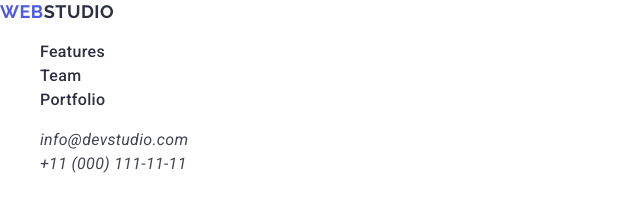
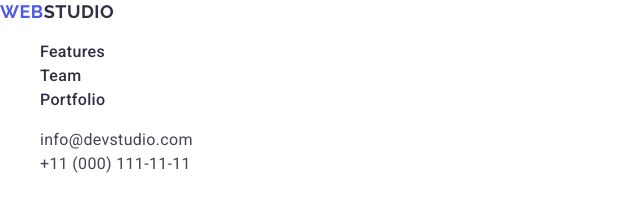
Before and after one commit to ZemikHWM/goit-markup-hw-02, a plain HTML site: page index.html in a window 1280 px wide. Shown: the top 219 px of the page, 0-640 px from the left. Drawn offline with nearby package versions, Linux system fonts and the light colour scheme.

Commit message:
AI remark

```diff
--- a/css/common.css
+++ b/css/common.css
@@ -1,6 +1,7 @@
 body {
-  font-family: 'Roboto', serif;
+  font-family: 'Roboto', sans-serif;
   color: #434455;
+  background-color: #fff;
 }
 a {
   text-decoration: none;
--- a/css/footer.css
+++ b/css/footer.css
@@ -10,11 +10,7 @@
   text-transform: uppercase;
   color: #f4f4fd;
 }
-.footer-logo:hover,
-.footer-logo:focus {
-  color: #2e2f42;
-  background-color: #ffffff;
-}
+
 .footer-text {
   font-size: 16px;
   line-height: 1.5;
--- a/css/header.css
+++ b/css/header.css
@@ -1,5 +1,5 @@
-header {
-  background-color: #ffffff;
+.section-header {
+  background-color: #fff;
 }
 .header-logo {
   font-family: 'Raleway', serif;
@@ -34,6 +34,7 @@ header {
   text-decoration: underline;
 }
 .header-contacts {
+  font-style: normal;
   font-weight: 400;
   font-size: 16px;
   line-height: 1.5;
--- a/index.html
+++ b/index.html
@@ -20,7 +20,7 @@
     <link rel="stylesheet" href="./css/main.css" />
   </head>
   <body>
-    <header id="header">
+    <header id="header" class="section-header">
       <a href="./index.html" class="header-logo"
         ><span class="logo-accent">WEB</span>STUDIO</a
       >
```
